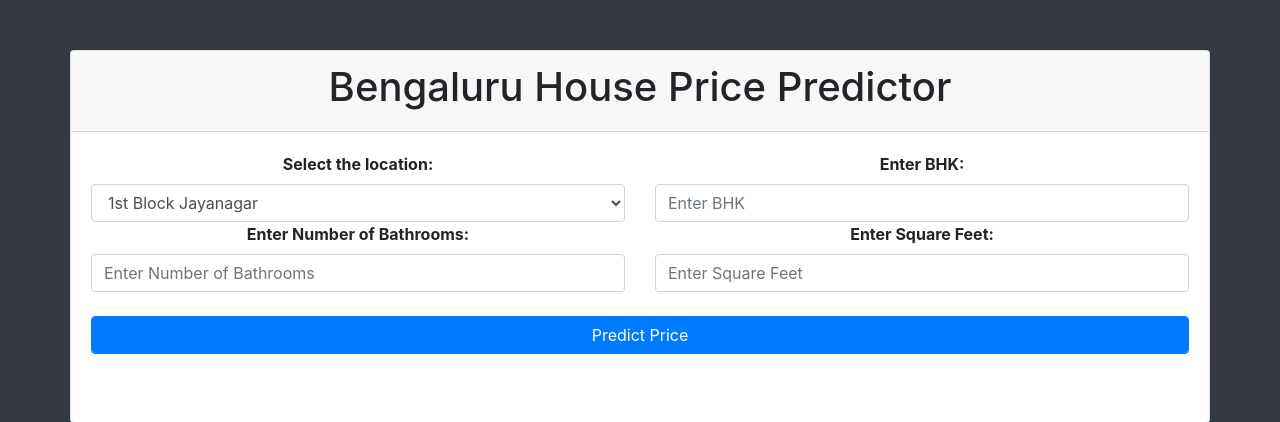
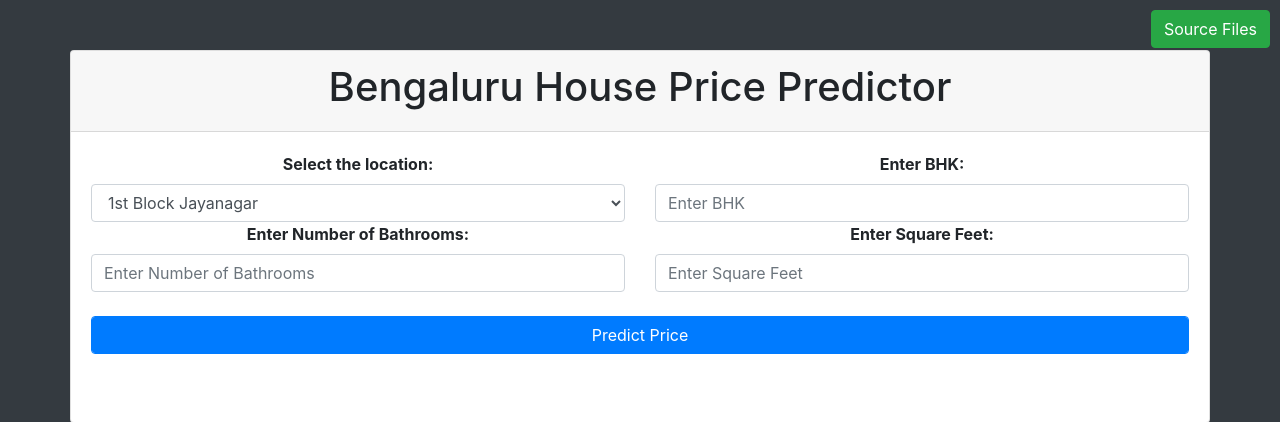
Before and after one commit to TechConquerorX/House-Price-Prediction, a Flask app: page / in a window 1280 px wide. Shown: the top 422 px of the page. Run offline with Flask 3, Linux system fonts and the light colour scheme; parts of the project's set-up code (start-up, migrations or seed data) failed here and were passed over.

Commit message:
Added Source File Button

```diff
--- a/templates/index.html
+++ b/templates/index.html
@@ -9,6 +9,31 @@
     <link rel="stylesheet" href="https://cdn.jsdelivr.net/npm/bootstrap@4.4.1/dist/css/bootstrap.min.css" integrity="sha384-Vkoo8x4CGsO3+Hhxv8T/Q5PaXtkKtu6ug5TOeNV6gBiFeWPGFN9MuhOf23Q9Ifjh" crossorigin="anonymous">
 
     <title>House Price Predictor</title>
+
+    <style>
+      .source-files-btn {
+        position: fixed;
+        top: 10px;
+        right: 10px;
+        z-index: 9999;
+      }
+
+      /* For smaller screens, adjust the size and position */
+      @media (max-width: 576px) {
+        .source-files-btn {
+          top: 10px;
+          right: 10px;
+          font-size: 14px; /* Reduce font size for small screens */
+        }
+      }
+
+      /* For medium screens and larger, the button stays in the same position */
+      @media (min-width: 577px) {
+        .source-files-btn {
+          font-size: 16px; /* Slightly larger font on medium and large screens */
+        }
+      }
+    </style>
   </head>
   <body class="bg-dark">
 
@@ -60,6 +85,9 @@
         </div>
     </div>
 
+    <!-- Button for Source Files -->
+    <a href="https://github.com/TechConquerorX/House-Price-Prediction" class="btn btn-success source-files-btn" target="_blank">Source Files</a>
+
     <script>
       function form_handler(event){
           event.preventDefault();
```
